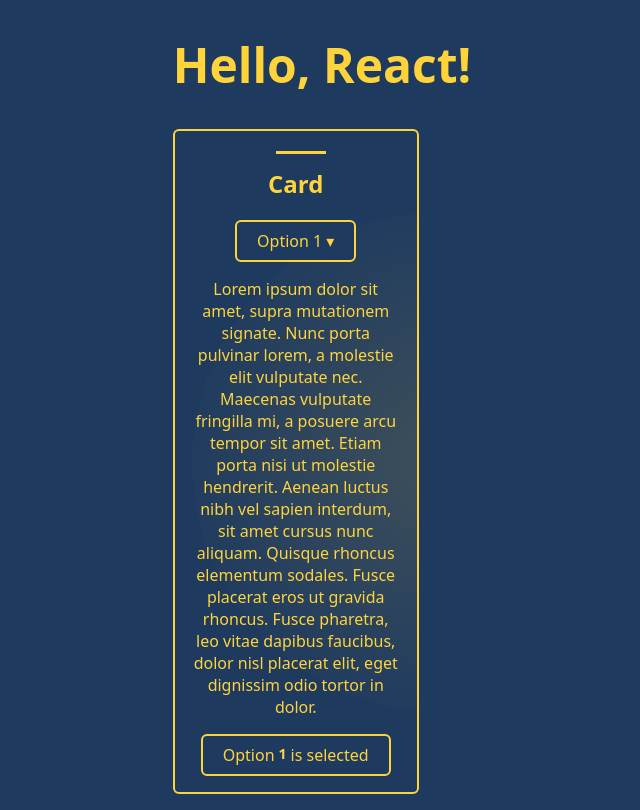
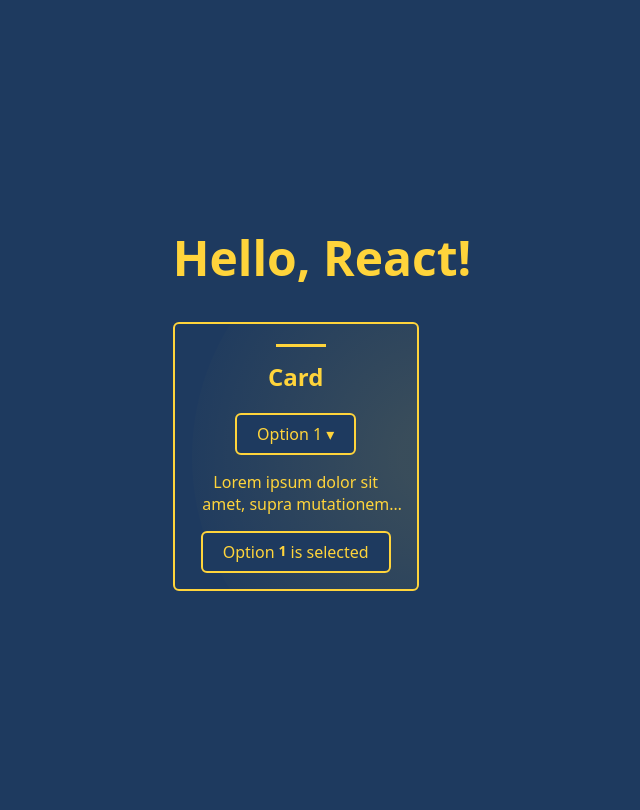
Before and after one commit to Yaroslav-Melnychenko/collaborator-pro-test-task, a React app: page / in a window 1280 px wide. Shown: the whole page, without its empty margins (318-958 px from the left). Built offline with nearby package versions, Linux system fonts and the light colour scheme.

Commit message:
fix: limit card description to two lines
Час: 5

```diff
--- a/src/styles.css
+++ b/src/styles.css
@@ -88,6 +88,13 @@ button {
   }
 }
 
+.card .card-description {
+  display: -webkit-box;
+  -webkit-box-orient: vertical;
+  -webkit-line-clamp: 2;
+  overflow: hidden;
+}
+
 button:focus-visible {
   outline: 3px solid #fff;
   outline-offset: 3px;
```
